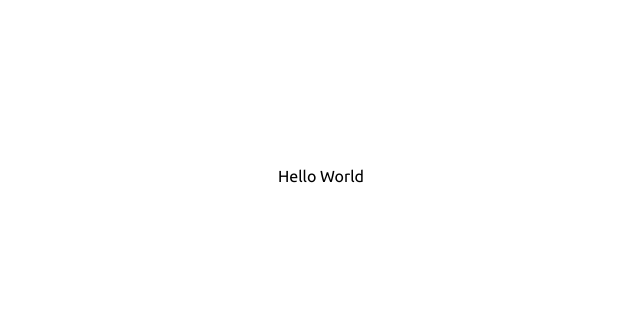
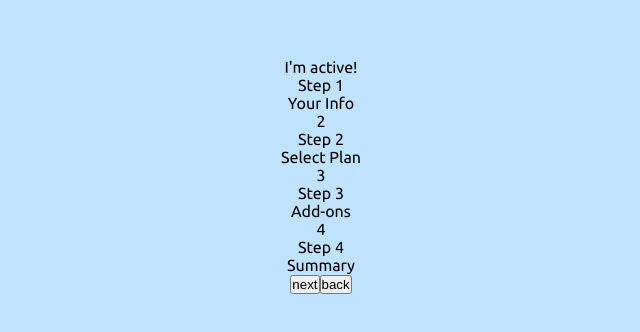
Before and after one commit to youcanjewett/multi-step-form, a React (Vite) app: page / in a window 1280 px wide. Shown: the part 224-556 px from the top of the page, without its empty margins (319-959 px from the left). Built offline with nearby package versions, Linux system fonts and the light colour scheme.

Commit message:
Step Tracker skeleton
outlining steps and handlers

```diff
--- a/src/App.jsx
+++ b/src/App.jsx
@@ -1,13 +1,13 @@
-
+import StepTracker from './components/StepTracker'
 import './App.css'
 
 function App() {
 
   return (
     <>
-      Hello World
+      <StepTracker />
     </>
   )
 }
 
-export default App
+export default App;
--- /dev/null
+++ b/src/components/StepTracker.jsx
@@ -0,0 +1,55 @@
+import React, {useState} from 'react';
+
+const StepTracker = () => {
+
+    const [activeStep, setActiveStep] = useState(0);
+
+    const steps = [
+        {
+            label: "Step 1",
+            description: "Your Info"
+        },
+        {
+            label: "Step 2",
+            description: "Select Plan"
+        },
+        {
+            label: "Step 3",
+            description: "Add-ons"
+        },
+        {
+            label: "Step 4",
+            description: "Summary"
+        }
+    ];
+
+    const handleNext = () => {
+        setActiveStep((prevActiveStep) => prevActiveStep + 1);
+      };
+
+      const handleBack = () => {
+        setActiveStep((prevActiveStep) => prevActiveStep - 1);
+      };
+
+
+    return (
+        <>
+
+        {steps.map((step) => {
+
+            return (
+                <>
+                <div>{steps.indexOf(step) === activeStep ? "I'm active!" : steps.indexOf(step) + 1}</div>
+                <div>{step.label}</div>
+                <div>{step.description}</div>
+                </>
+            )
+        })}
+        <button onClick={handleNext}>next</button>
+        <button onClick={handleBack}>back</button>
+          </>
+
+    )
+}
+
+export default StepTracker;
--- a/src/index.css
+++ b/src/index.css
@@ -34,4 +34,5 @@
   place-items: center;
   min-width: 320px;
   min-height: 100vh;
+  background-color: var(--light-blue);
 }
```
